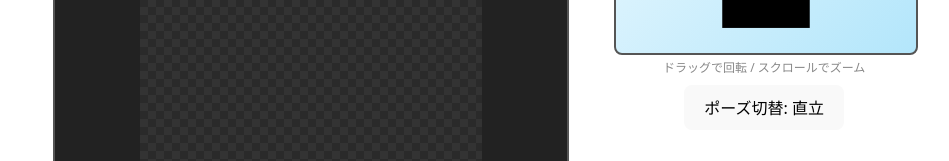
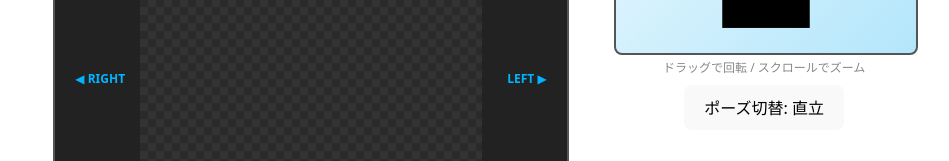
Before and after one commit to ToraMutton/minecraft-skin-editor, a React (Vite) app: page / in a window 1280 px wide. Both pictures are taken after a click on the button "胴体". Shown: the part 480-641 px from the top of the page, without its empty margins (167-1116 px from the left). Built offline with nearby package versions, Linux system fonts and the light colour scheme.

Commit message:
feat: 4 direction

```diff
--- a/src/CanvasEditor.tsx
+++ b/src/CanvasEditor.tsx
@@ -832,6 +832,17 @@ export default function CanvasEditor({ onTextureUpdate, canvasRef }: Props) {
     fontWeight: active ? 'bold' : 'normal',
   });
 
+  // ラベルの共通ベーススタイル
+  const labelBase: React.CSSProperties = {
+    position: 'absolute',
+    color: '#00b4ff',
+    fontSize: '12px',
+    fontWeight: 'bold',
+    whiteSpace: 'nowrap',
+    cursor: 'pointer',
+    userSelect: 'none', // 文字選択されないように
+  };
+
   // ブラシの太さ
   const sizeBtn = (s: BrushSize): React.CSSProperties => ({
     ...btn,
@@ -1018,14 +1029,44 @@ export default function CanvasEditor({ onTextureUpdate, canvasRef }: Props) {
           alignItems: 'center',
           backgroundColor: '#222'
         }}
-        onWheel={handleWheel}
-        onContextMenu={handleContextMenu}
       >
+
+        {!isEditing ? (
+          // 全体画面
+          <div style={{ color: '#aaa' }}>全体画面(準備中)</div>
+        ) : (
+          // 編集画面
+          <div style={{
+            position: 'relative',
+            width: `${displayWidth}px`,
+            height: `${displayHeight}px`
+          }}>
+
+            {/* 隣接面のラベル */}
+            <div style={{ ...labelBase, top: '-35px', left: '50%', transform: 'translateX(-50%)' }}
+              onClick={() => setSelectedFace(NEIGHBOR_MAP[selectedFace].up)}>
+              ▲ {NEIGHBOR_MAP[selectedFace].up.toUpperCase()}
+            </div>
+
+            <div style={{ ...labelBase, bottom: '-35px', left: '50%', transform: 'translateX(-50%)' }}
+              onClick={() => setSelectedFace(NEIGHBOR_MAP[selectedFace].down)}>
+              ▼ {NEIGHBOR_MAP[selectedFace].down.toUpperCase()}
+            </div>
+
+            <div style={{ ...labelBase, left: '-65px', top: '50%', transform: 'translateY(-50%)' }}
+              onClick={() => setSelectedFace(NEIGHBOR_MAP[selectedFace].left)}>
+              ◀ {NEIGHBOR_MAP[selectedFace].left.toUpperCase()}
+            </div>
+
+            <div style={{ ...labelBase, right: '-65px', top: '50%', transform: 'translateY(-50%)' }}
+              onClick={() => setSelectedFace(NEIGHBOR_MAP[selectedFace].right)}>
+              {NEIGHBOR_MAP[selectedFace].right.toUpperCase()} ▶
+            </div>
 
             {/* ズーム＆パン用ラッパー */}
             <div style={{
-          width: `${displayWidth}px`,   // ← 固定の512pxから動的サイズに変更！
-          height: `${displayHeight}px`,
+              width: '100%',
+              height: '100%',
               transform: `scale(${zoom}) translate(${pan.x / zoom}px, ${pan.y / zoom}px)`,
               transformOrigin: 'center center',
               position: 'relative',
@@ -1064,6 +1105,8 @@ export default function CanvasEditor({ onTextureUpdate, canvasRef }: Props) {
               />
             </div>
           </div>
+        )}
+      </div>
 
       {/* ===== パーツ名 + 座標 ===== */}
       <div style={{ height: '18px', fontSize: '13px', color: '#888', fontFamily: 'monospace' }}>
```
Lines whose indentation alone changed are shown as unchanged.
